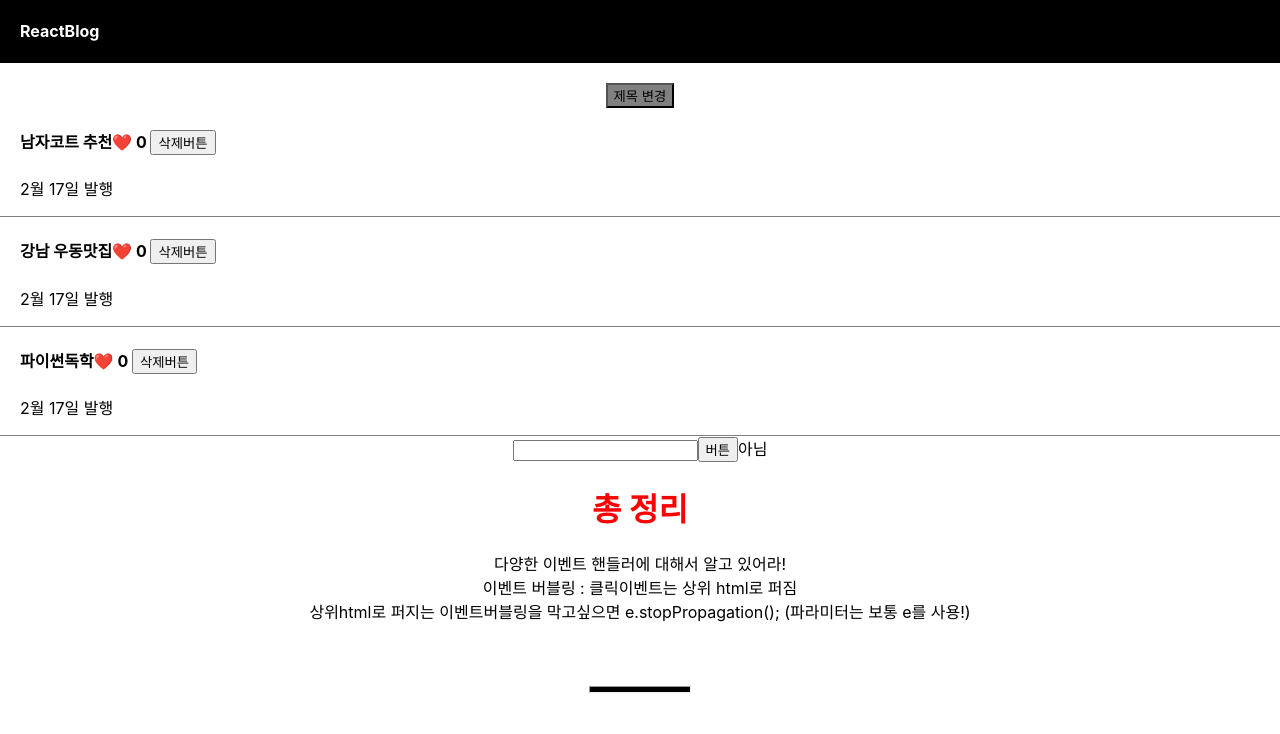
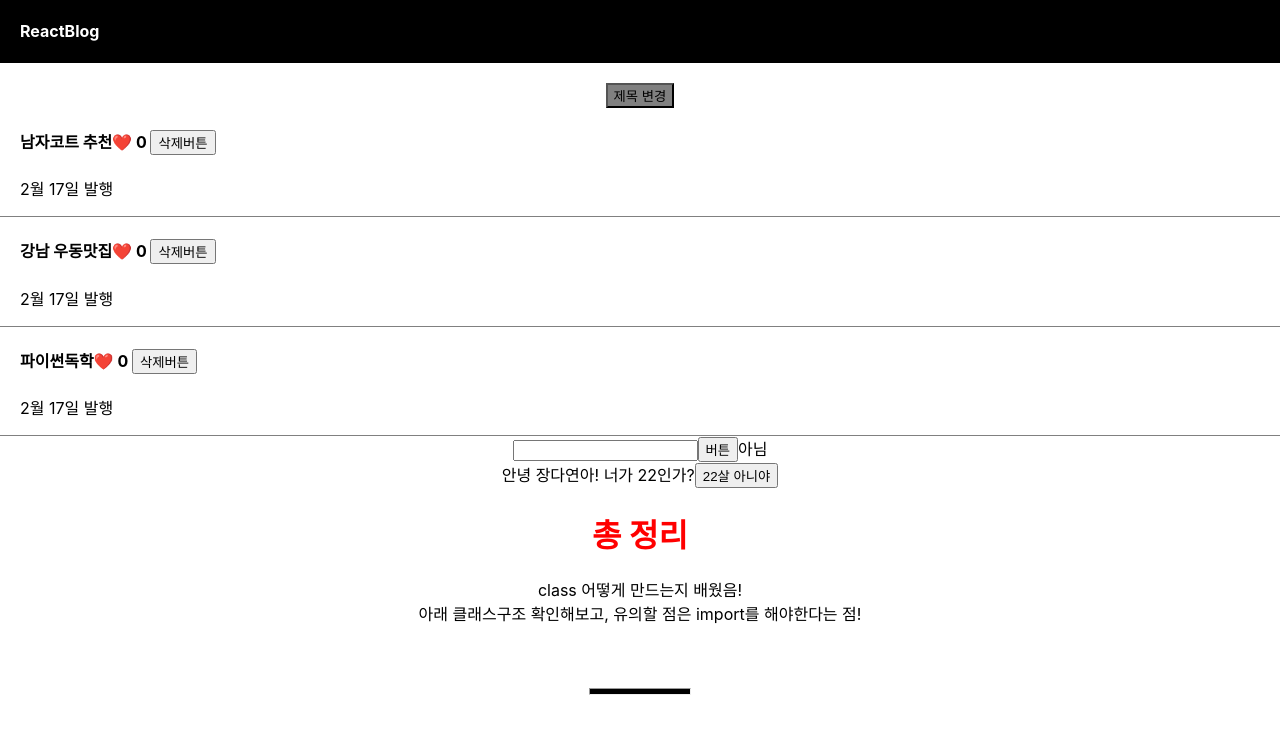
Before and after one commit to jangdayeon/ReactStudying_part1, a React (Create React App) app: page / in a window 1280 px wide. Shown: the top 734 px of the page. Built offline with nearby package versions, Linux system fonts and the light colour scheme.

Commit message:
class를 이용한 옛날 React 문법

```diff
--- a/src/App.js
+++ b/src/App.js
@@ -3,6 +3,9 @@
 import logo from './logo.svg';
 import './App.css';
 import { useState } from 'react';
+////////////////////////////////////////////////////////////////////////////////////////////////////////////////////////////////
+import React from 'react'; //class를 만들었을 때 React.Component를 extens하기 때문에 React를 이처럼 import를 해줘야 함!!!
+////////////////////////////////////////////////////////////////////////////////////////////////////////////////////////////////
 
 function App() {
 
@@ -36,31 +39,27 @@ function App() {
 
           modal =='열림'? setModal('닫힘'):setModal('열림');
           }}>{글데이터}
-          {/* ///////////////////////////////////////////// */}
           <span onClick={(e)=>{ e.stopPropagation(); let copy = [...따봉]; copy[i]+=1; 따봉변경(copy)}}>❤️</span> {따봉[i]}
           <span> <button onClick={(e)=>{e.stopPropagation(); let copy = [...a]; copy.splice(i,1); 제목변경(copy);}}>삭제버튼</button></span>
-          {/* ///////////////////////////////////////////// */}
           </h4>
-        {/* <h4>{a[i]} </h4> */}
         <p>2월 17일 발행</p>
         </div>
         )
       })}
-      {/* //////////////////////////////////////////////// */}
       <input onChange={(e)=>{입력값변경(e.target.value); console.log(입력값);}}/>
       <button onClick={()=>{let copy = [...a]; copy.unshift(입력값); 제목변경(copy);}}>버튼</button>
-      {/* //////////////////////////////////////////////// */}
 
       {
         modal == '열림'? <Modal 글제목={a} color={'skyblue'} title={title}/> : '아님'
 
       }
-
+      {/* ////////////////////////// */}
+      <Modal2></Modal2>
+      {/* ////////////////////////// */}
       <div>
         <h1 style={{color:'red'}}>총 정리</h1>
-        다양한 이벤트 핸들러에 대해서 알고 있어라!<br></br>
-        이벤트 버블링 : 클릭이벤트는 상위 html로 퍼짐<br></br>
-        상위html로 퍼지는 이벤트버블링을 막고싶으면 e.stopPropagation(); (파라미터는 보통 e를 사용!)
+        class 어떻게 만드는지 배웠음!
+        <br></br>아래 클래스구조 확인해보고, 유의할 점은 import를 해야한다는 점!
         <h3>
           <br></br>
         </h3>
@@ -69,6 +68,8 @@ function App() {
         <hr style={{width:'100px', height:'5px',backgroundColor:'black'}}></hr>
 
       </div>
+
+
     </div>
 
   );
@@ -87,4 +88,27 @@ function Modal(props){
   )
 }
 
+/////////////////////////////////////////////////////////////////////////////////////////////////////////////
+//요즘은 컴포넌트를 만들 때 class를 안쓰고 function을 사용하지만, 옛날 코드를 확인했을 경우를 대비하여
+//class를 생성하는 방법에 대해 배워보자
+
+class Modal2 extends React.Component {
+  //class 내부에는 constructor, super, render을 무조건 채워넣어야 한다.
+  constructor(){
+    super();
+    this.state = { //class에서 object를 만드는 방법
+      name : '장다연',
+      age : 22
+    }
+  }
+  render(){
+    return (
+      <div>안녕 { this.state.name }아! 너가 {this.state.age}인가?
+          <button onClick={()=>{this.setState({age:21})}}>22살 아니야</button>
+        </div>
+      )
+    }
+  }
+
+  /////////////////////////////////////////////////////////////////////////////////////////////////////////////
 export default App;
```
